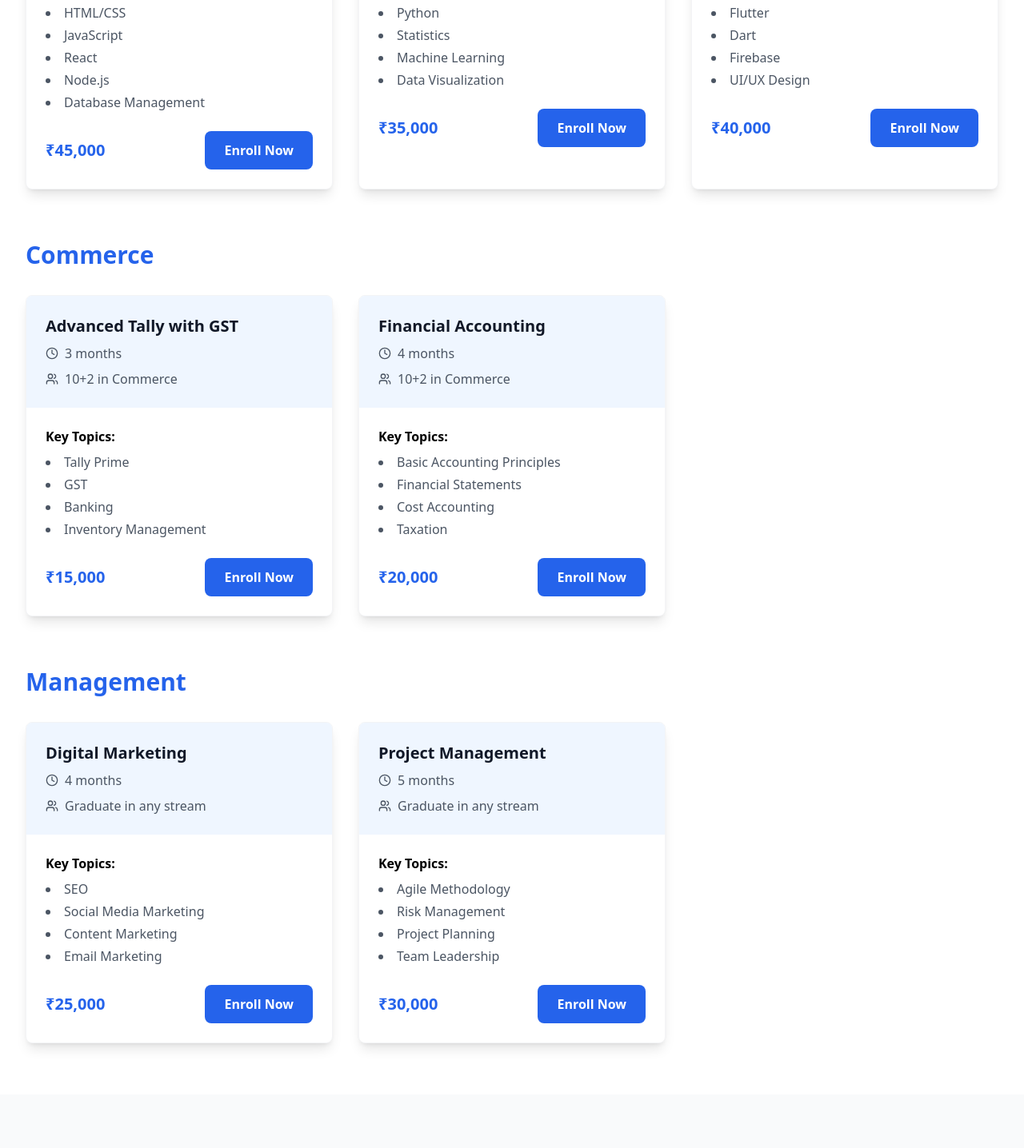
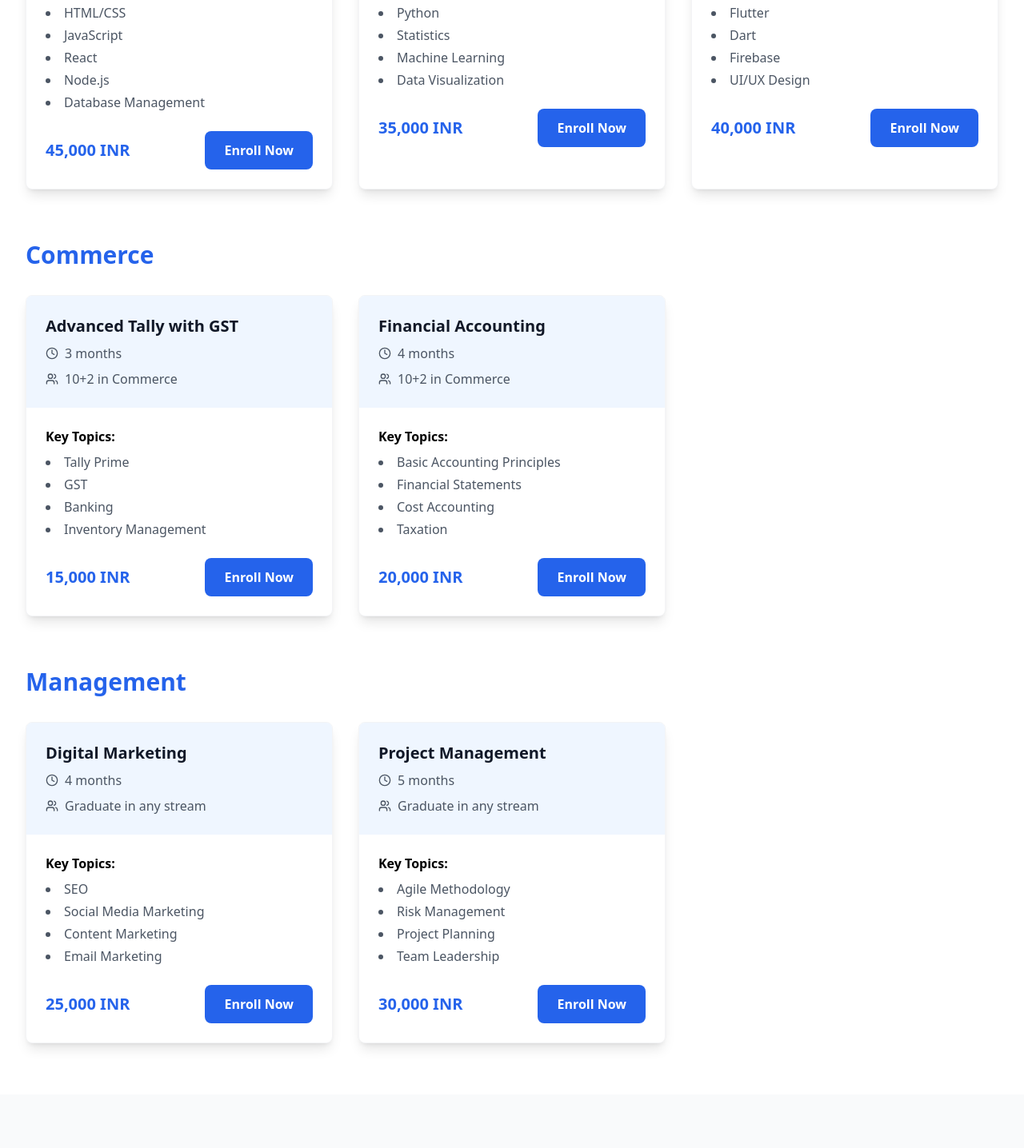
Before and after one commit to Braintech456/vi, a React (Vite) app: page / in a window 1280 px wide. Shown: the part 2769-4205 px from the top of the page at 80% size. Built offline with nearby package versions, Linux system fonts and the light colour scheme.

Commit message:
Update Courses.tsx

```diff
--- a/src/components/Courses.tsx
+++ b/src/components/Courses.tsx
@@ -10,21 +10,21 @@ const Courses = () => {
           name: "Full Stack Web Development",
           duration: "6 months",
           eligibility: "10+2 with basic computer knowledge",
-          fee: "₹45,000",
+          fee: "45,000 INR",
           topics: ["HTML/CSS", "JavaScript", "React", "Node.js", "Database Management"]
         },
         {
           name: "Data Science & Analytics",
           duration: "4 months",
           eligibility: "Graduate in any stream",
-          fee: "₹35,000",
+          fee: "35,000 INR",
           topics: ["Python", "Statistics", "Machine Learning", "Data Visualization"]
         },
         {
           name: "Mobile App Development",
           duration: "5 months",
           eligibility: "10+2 with basic computer knowledge",
-          fee: "₹40,000",
+          fee: "40,000 INR",
           topics: ["Flutter", "Dart", "Firebase", "UI/UX Design"]
         }
       ]
@@ -36,14 +36,14 @@ const Courses = () => {
           name: "Advanced Tally with GST",
           duration: "3 months",
           eligibility: "10+2 in Commerce",
-          fee: "₹15,000",
+          fee: "15,000 INR",
           topics: ["Tally Prime", "GST", "Banking", "Inventory Management"]
         },
         {
           name: "Financial Accounting",
           duration: "4 months",
           eligibility: "10+2 in Commerce",
-          fee: "₹20,000",
+          fee: "20,000 INR",
           topics: ["Basic Accounting Principles", "Financial Statements", "Cost Accounting", "Taxation"]
         }
       ]
@@ -55,14 +55,14 @@ const Courses = () => {
           name: "Digital Marketing",
           duration: "4 months",
           eligibility: "Graduate in any stream",
-          fee: "₹25,000",
+          fee: "25,000 INR",
           topics: ["SEO", "Social Media Marketing", "Content Marketing", "Email Marketing"]
         },
         {
           name: "Project Management",
           duration: "5 months",
           eligibility: "Graduate in any stream",
-          fee: "₹30,000",
+          fee: "30,000 INR",
           topics: ["Agile Methodology", "Risk Management", "Project Planning", "Team Leadership"]
         }
       ]
```
